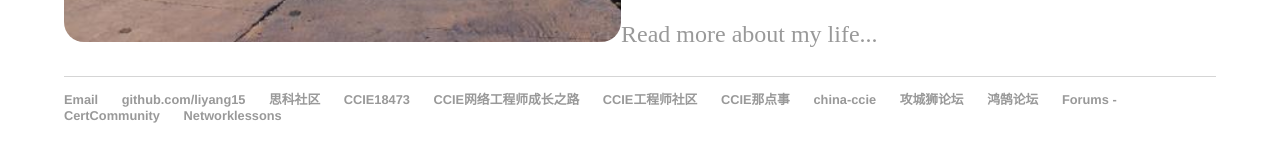
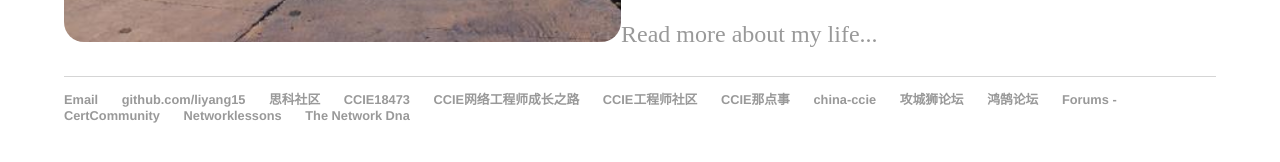
Before and after one commit to liyang15/liyang15.github.io, a Jekyll site: the page built from index.html, in a window 1280 px wide. Shown: the part 601-763 px from the top of the page. Built offline with Jekyll 4.4.1, drawn with Linux system fonts in a browser that asks for light colours.

Commit message:
Update default.html

```diff
--- a/_layouts/default.html
+++ b/_layouts/default.html
@@ -41,6 +41,7 @@
 					<li><a href="https://bbs.hh010.com/" target="_blank">鸿鹄论坛</a></li>
 					<li><a href="https://www.certcommunity.org/forum/" target="_blank">Forums - CertCommunity</a></li>
 					<li><a href="https://networklessons.com/" target="_blank">Networklessons</a></li>
+					<li><a href="https://www.thenetworkdna.com/" target="_blank">The Network Dna</a></li>
 				</ul>
 			</footer>
 		</body>
```
